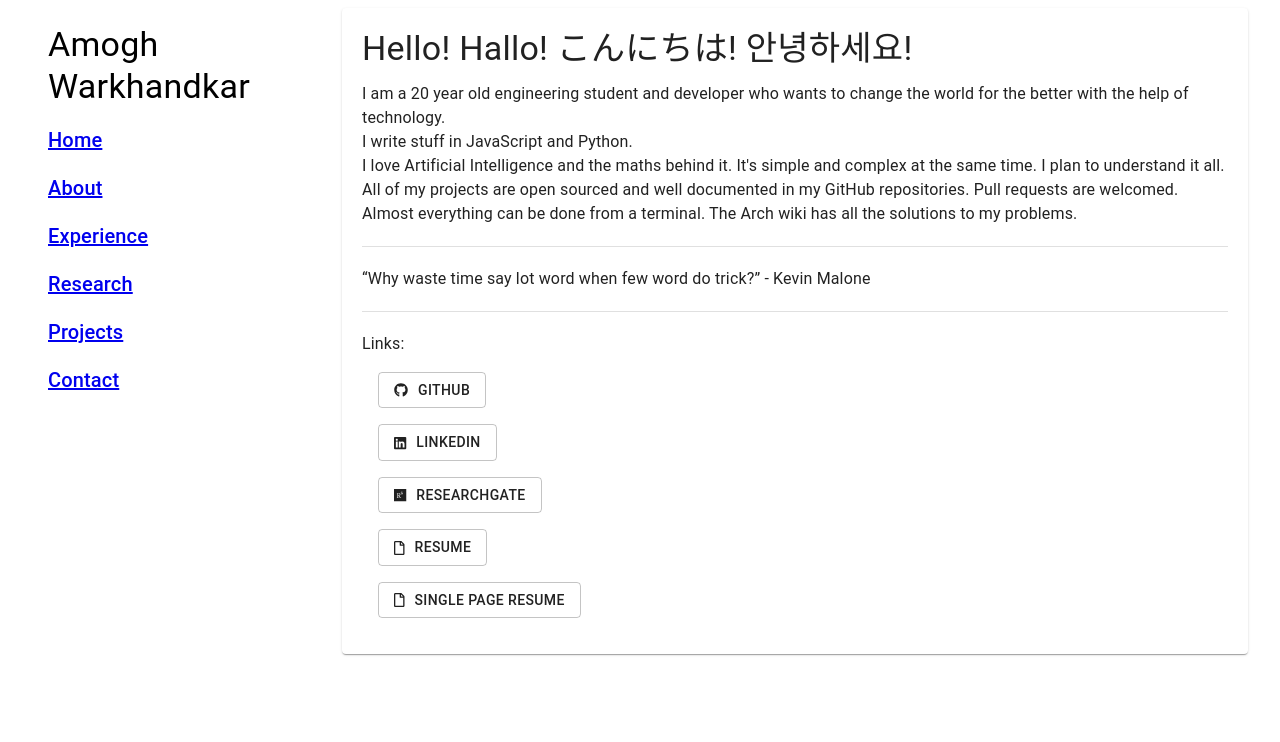
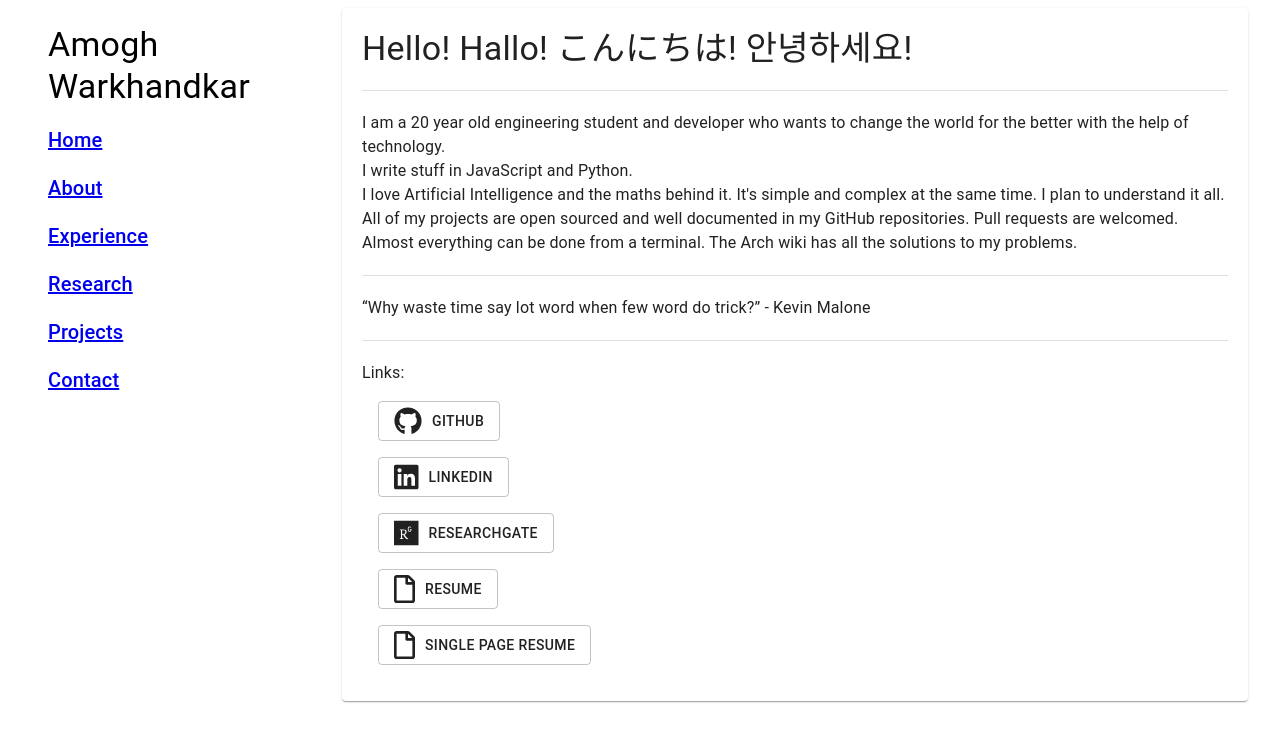
Before and after one commit to amogh-w/old-amogh-w.github.io, a React (Create React App) app: page /projects in a window 1280 px wide. Shown: the top 742 px of the page. Built offline with nearby package versions, Linux system fonts and the light colour scheme; the HTML template or start-up script is replaced by a standard one.

Commit message:
Updated Layout

```diff
--- a/src/components/About.js
+++ b/src/components/About.js
@@ -64,7 +64,7 @@ const About = () => {
               href="https://github.com/amogh-w/dotfiles/blob/master/vim/.vimrc"
               style={{ marginLeft: "10px" }}
             >
-              .vimrc
+              vimrc
             </Button>
           </ListItem>
         </List>
--- a/src/components/Experience.js
+++ b/src/components/Experience.js
@@ -22,8 +22,8 @@ const Experience = () => {
             <Typography variant="caption">August 2017 - Present</Typography>
             <Divider style={{ marginTop: "10px" }} />
             <List>
-              <ListItem>B.E. in Information Technology</ListItem>
-              <ListItem>Overall GPA: 8.19</ListItem>
+              <ListItem>★ Course: B.E. in Information Technology</ListItem>
+              <ListItem>★ Overall GPA: 8.19 (SEM I - V)</ListItem>
             </List>
           </Typography>
         </CardContent>
--- a/src/components/Home.js
+++ b/src/components/Home.js
@@ -14,6 +14,7 @@ const Home = () => {
       <Typography variant="h4" gutterBottom>
         Hello! Hallo! こんにちは! 안녕하세요!
       </Typography>
+      <Divider style={{ margin: "20px 0px" }} />
       <Typography variant="body1" gutterBottom>
         I am a 20 year old engineering student and developer who wants to change
         the world for the better with the help of technology.
@@ -33,7 +34,11 @@ const Home = () => {
       <List>
         <ListItem>
           <Button variant="outlined" href="https://github.com/amogh-w">
-            <FontAwesomeIcon icon={faGithub} style={{ marginRight: "10px" }} />
+            <FontAwesomeIcon
+              icon={faGithub}
+              style={{ marginRight: "10px" }}
+              size="2x"
+            />
             github
           </Button>
         </ListItem>
@@ -45,6 +50,7 @@ const Home = () => {
             <FontAwesomeIcon
               icon={faLinkedin}
               style={{ marginRight: "10px" }}
+              size="2x"
             />
             linkedin
           </Button>
@@ -57,19 +63,28 @@ const Home = () => {
             <FontAwesomeIcon
               icon={faResearchgate}
               style={{ marginRight: "10px" }}
+              size="2x"
             />
             researchgate
           </Button>
         </ListItem>
         <ListItem>
           <Button variant="outlined" href="#">
-            <FontAwesomeIcon icon={faFile} style={{ marginRight: "10px" }} />
+            <FontAwesomeIcon
+              icon={faFile}
+              style={{ marginRight: "10px" }}
+              size="2x"
+            />
             resume
           </Button>
         </ListItem>
         <ListItem>
           <Button variant="outlined" href="#">
-            <FontAwesomeIcon icon={faFile} style={{ marginRight: "10px" }} />
+            <FontAwesomeIcon
+              icon={faFile}
+              style={{ marginRight: "10px" }}
+              size="2x"
+            />
             single page resume
           </Button>
         </ListItem>
--- a/src/components/Projects.js
+++ b/src/components/Projects.js
@@ -35,7 +35,7 @@ const Projects = () => {
               <ListItem>
                 ★ Technologies: Tensorflow.js, React.js, Node.js
               </ListItem>
-              <ListItem>
+              <ListItem style={{ justifyContent: "flex-end" }}>
                 <Button
                   variant="outlined"
                   href="https://github.com/amogh-w/React-Tensorflow-Object-Detection"
@@ -69,7 +69,7 @@ const Projects = () => {
                 ★ Technologies: React.js, Tesseract.js, Node.js, Firebase,
                 MongoDB, GraphQL
               </ListItem>
-              <ListItem>
+              <ListItem style={{ justifyContent: "flex-end" }}>
                 <Button
                   variant="outlined"
                   href="https://github.com/amogh-w/Hackathon-OCR-Magic"
@@ -102,7 +102,7 @@ const Projects = () => {
                 ★ Technologies: Raspberry Pi, Faceapi.js, React.js, Socket.io,
                 Node.js, Firebase, MongoDB, GraphQL
               </ListItem>
-              <ListItem>
+              <ListItem style={{ justifyContent: "flex-end" }}>
                 <Button
                   variant="outlined"
                   href="https://github.com/amogh-w/IOT-Digital-Wellbeing"
@@ -134,7 +134,7 @@ const Projects = () => {
               <ListItem>
                 ★ Technologies: Python, Turtle, Tkinter, SQLite
               </ListItem>
-              <ListItem>
+              <ListItem style={{ justifyContent: "flex-end" }}>
                 <Button
                   variant="outlined"
                   href="https://github.com/amogh-w/PongGamePython"
@@ -164,7 +164,7 @@ const Projects = () => {
                 support.
               </ListItem>
               <ListItem>★ Technologies: Java, Swing, MySQL</ListItem>
-              <ListItem>
+              <ListItem style={{ justifyContent: "flex-end" }}>
                 <Button
                   variant="outlined"
                   href="https://github.com/amogh-w/PlutoRailwayLogin"
@@ -191,7 +191,7 @@ const Projects = () => {
                 ★ Android application to provide new customization opportunities
                 for custom firmware users.
               </ListItem>
-              <ListItem>
+              <ListItem style={{ justifyContent: "flex-end" }}>
                 <Button
                   variant="outlined"
                   href="https://forums.oneplus.com/threads/modified-hexo-theme-for-cyanogenmod.310444/"
--- a/src/components/Research.js
+++ b/src/components/Research.js
@@ -10,13 +10,13 @@ import {
   Button,
 } from "@material-ui/core";
 import { FontAwesomeIcon } from "@fortawesome/react-fontawesome";
-import { faFile } from "@fortawesome/free-regular-svg-icons";
+import { faEye } from "@fortawesome/free-regular-svg-icons";
 
 const Research = () => {
   return (
     <div>
       <Typography variant="h4" gutterBottom>
-        Published Articles
+        Articles
       </Typography>
       <Card style={{ marginBottom: "20px" }}>
         <CardHeader title="Measuring Performance of Generative Adversarial Networks on Devanagari Script"></CardHeader>
@@ -30,10 +30,11 @@ const Research = () => {
             <Divider style={{ marginTop: "10px" }} />
             <List>
               <ListItem>
-                Authors: Amogh G. Warkhandkar, Baasit Sharief, Omkar B. Bhambure
+                ★ Authors: Amogh G. Warkhandkar, Baasit Sharief, Omkar B.
+                Bhambure
               </ListItem>
               <ListItem>
-                Abstract: The working of neural networks following the
+                ★ Abstract: The working of neural networks following the
                 adversarial philosophy to create a generative model is a
                 fascinating field. Multiple papers have already explored the
                 architectural aspect and proposed systems with potentially good
@@ -48,10 +49,10 @@ const Research = () => {
                 output of the GAN model. The following paper is an explanation
                 of what this implementation has achieved.
               </ListItem>
-              <ListItem>
+              <ListItem style={{ justifyContent: "flex-end" }}>
                 <Button variant="outlined" href="#">
                   <FontAwesomeIcon
-                    icon={faFile}
+                    icon={faEye}
                     style={{ marginRight: "10px" }}
                   />
                   View
```
